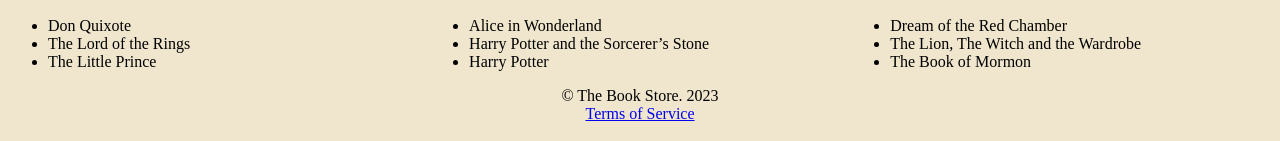
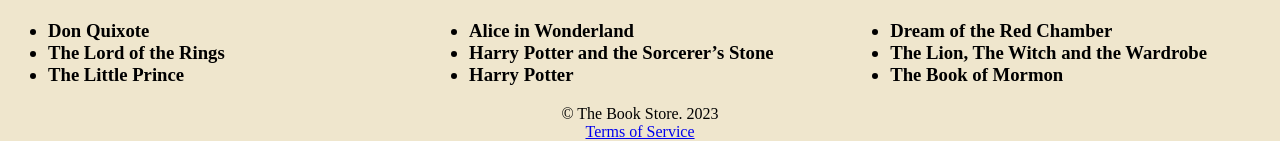
Before and after one commit to Bujinski/Structure-web-pages-with-HTML, a plain HTML site: page index.html in a window 1280 px wide. Shown: the part 1365-1506 px from the top of the page. Drawn offline with Linux system fonts and the light colour scheme.

Commit message:
changed text

```diff
--- a/index.html
+++ b/index.html
@@ -29,9 +29,9 @@
             <h2 class="named">Best Sellers</h2>
             <img id="pic2" src="https://images.unsplash.com/photo-1471363159950-bc68f8be7abb?ixlib=rb-4.0.3&ixid=M3wxMjA3fDB8MHxwaG90by1wYWdlfHx8fGVufDB8fHx8fA%3D%3D&auto=format&fit=crop&w=761&q=80" alt="picture of a book" />
             <ul>
-                <li>Don Quixote</li>
+                <h3><li>Don Quixote</li>
                 <li>The Lord of the Rings</li>
-                <li>The Little Prince</li>
+                <li>The Little Prince</li></h3>
             </ul>
         </section>
 
@@ -39,9 +39,9 @@
             <h2 class="named">Books of the months</h2>
             <img id="pic3" src="https://images.unsplash.com/reserve/LJIZlzHgQ7WPSh5KVTCB_Typewriter.jpg?ixlib=rb-4.0.3&ixid=M3wxMjA3fDB8MHxwaG90by1wYWdlfHx8fGVufDB8fHx8fA%3D%3D&auto=format&fit=crop&w=696&q=80" alt="picture of a book" />
             <ul>
-                <li>Alice in Wonderland</li>
+                <h3><li>Alice in Wonderland</li>
                 <li>Harry Potter and the Sorcerer’s Stone</li>
-                <li>Harry Potter</li>
+                <li>Harry Potter</li></h3>
             </ul>
         </section>
 
@@ -49,9 +49,9 @@
             <h2 class="named">On sale</h2>
             <img id="pic4"src="https://images.unsplash.com/photo-1510172951991-856a654063f9?ixlib=rb-4.0.3&ixid=M3wxMjA3fDB8MHxwaG90by1wYWdlfHx8fGVufDB8fHx8fA%3D%3D&auto=format&fit=crop&w=687&q=80" alt="picture of a book" />
             <ul>
-                <li>Dream of the Red Chamber</li>
+                <h3><li>Dream of the Red Chamber</li>
                 <li>The Lion, The Witch and the Wardrobe</li>
-                <li>The Book of Mormon</li>
+                <li>The Book of Mormon</li></h3>
             </ul>
         </section>
 
```
